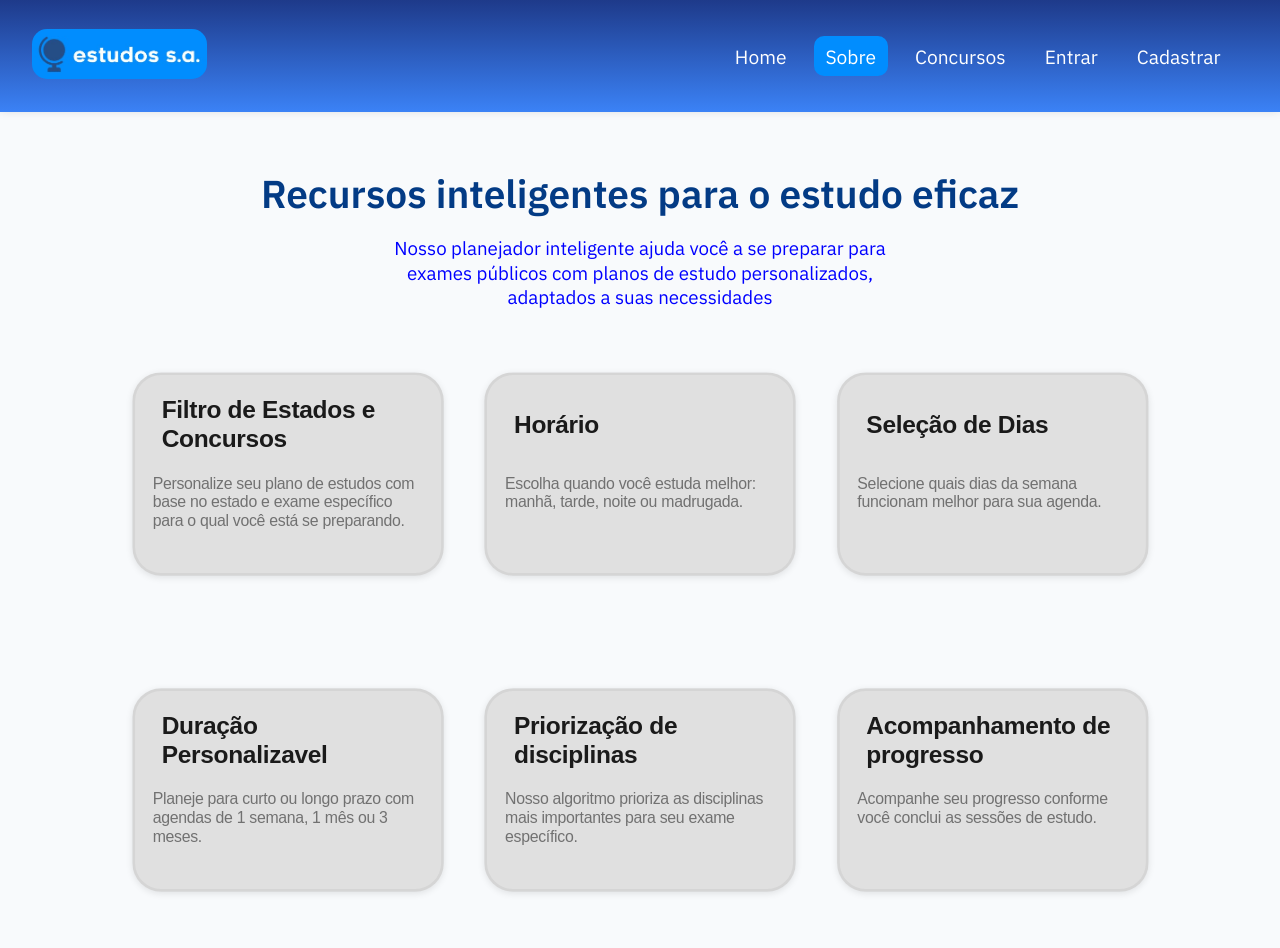
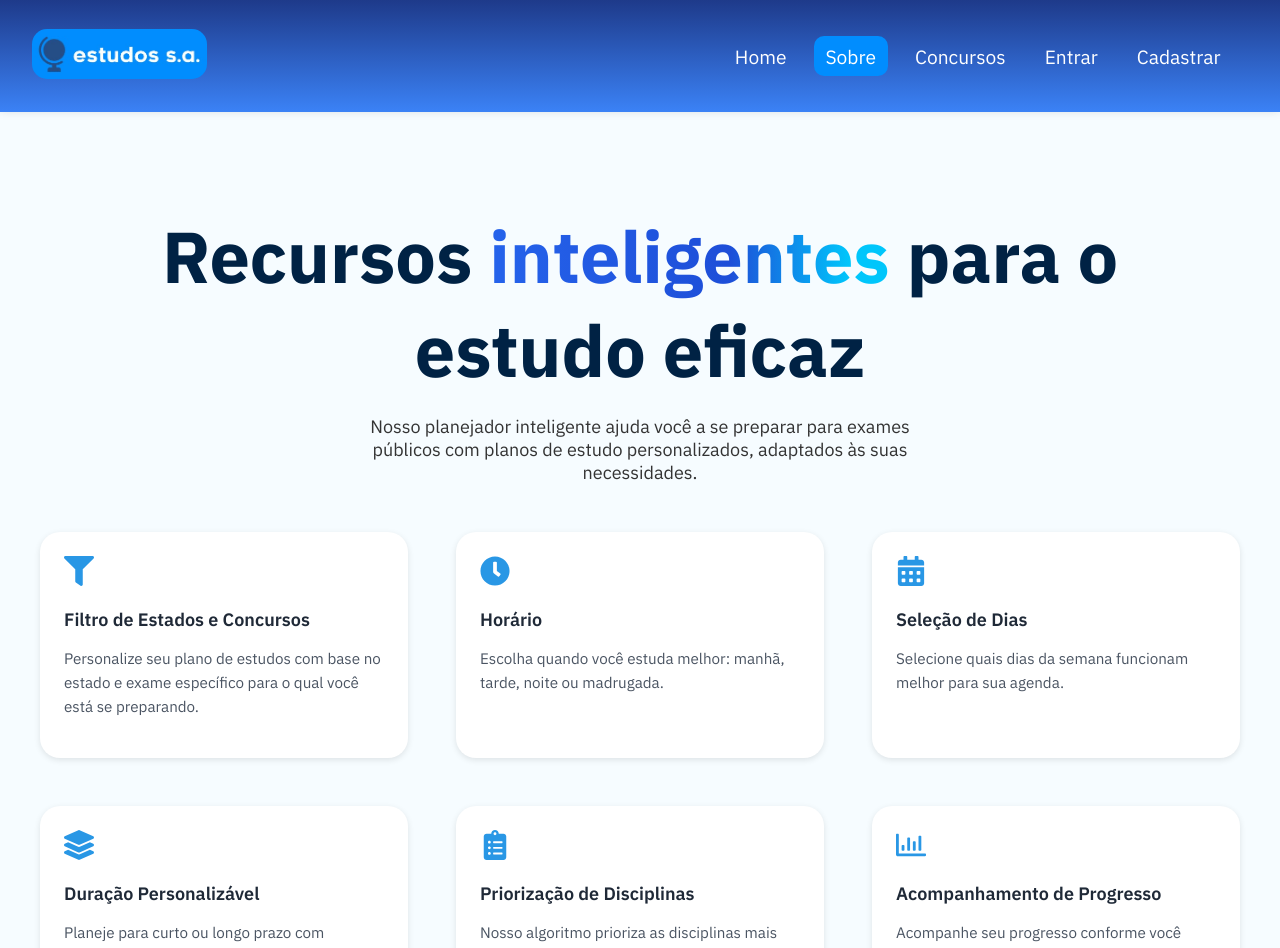
Before and after one commit to moreiraDavi/Estudos-SA---FrontEnd, a React (Vite) app: page /sobre in a window 1280 px wide. Shown: the top 948 px of the page. Built offline with nearby package versions, Linux system fonts and the light colour scheme.

Commit message:
feat: add react-icons dependency; update About page with resource cards and improved layout

```diff
--- a/package.json
+++ b/package.json
@@ -15,6 +15,7 @@
     "framer-motion": "^12.15.0",
     "react": "^19.1.0",
     "react-dom": "^19.1.0",
+    "react-icons": "^5.5.0",
     "react-router-dom": "^7.6.0",
     "tailwindcss": "^4.1.6"
   },
--- a/src/components/Footer.module.css
+++ b/src/components/Footer.module.css
@@ -1,5 +1,5 @@
 .footer {
-    height: 200px;
+    height: 150px;
     display: flex;
     flex-direction: column;
     align-items: center;
--- a/src/pages/home/Home.module.css
+++ b/src/pages/home/Home.module.css
@@ -1,7 +1,3 @@
-body {
-  background-color: #f8fafc;
-}
-
 .home {
   min-height: 100vh;
   width: 100vw;
--- a/src/pages/sobre/About.jsx
+++ b/src/pages/sobre/About.jsx
@@ -1,61 +1,97 @@
+import React, { useContext } from "react";
+import { useNavigate } from "react-router-dom";
+import { AuthContext } from "../../context/AuthContext";
 import styles from "./About.module.css";
+import {
+  FaFilter,
+  FaClock,
+  FaCalendarAlt,
+  FaRegChartBar,
+  FaLayerGroup,
+  FaClipboardList,
+} from "react-icons/fa";
 
-const About = () => {
+const recursos = [
+  {
+    icone: <FaFilter size={30} />,
+    titulo: "Filtro de Estados e Concursos",
+    descricao:
+      "Personalize seu plano de estudos com base no estado e exame específico para o qual você está se preparando.",
+  },
+  {
+    icone: <FaClock size={30} />,
+    titulo: "Horário",
+    descricao:
+      "Escolha quando você estuda melhor: manhã, tarde, noite ou madrugada.",
+  },
+  {
+    icone: <FaCalendarAlt size={30} />,
+    titulo: "Seleção de Dias",
+    descricao:
+      "Selecione quais dias da semana funcionam melhor para sua agenda.",
+  },
+  {
+    icone: <FaLayerGroup size={30} />,
+    titulo: "Duração Personalizável",
+    descricao:
+      "Planeje para curto ou longo prazo com agendas de 1 semana, 1 mês ou 3 meses.",
+  },
+  {
+    icone: <FaClipboardList size={30} />,
+    titulo: "Priorização de Disciplinas",
+    descricao:
+      "Nosso algoritmo prioriza as disciplinas mais importantes para seu exame específico.",
+  },
+  {
+    icone: <FaRegChartBar size={30} />,
+    titulo: "Acompanhamento de Progresso",
+    descricao:
+      "Acompanhe seu progresso conforme você conclui as sessões de estudo.",
+  },
+];
+
+export default function Sobre() {
+
+  const navigate = useNavigate();
+  const { isLoggedIn } = useContext(AuthContext);
+
+  const handleClick = () => {
+    if (isLoggedIn) {
+      navigate("/rotinas/create");
+    } else {
+      navigate("/login");
+      alert("Por favor, faça login para criar sua rotina de estudos.");
+    }
+  }
+
   return (
-    <div className={styles.aboutPage}>
-      <div className={styles.aboutcontainer}>
-        <h1>Recursos inteligentes para o estudo eficaz</h1>
-        <p>
+    <div className={styles.sobreWrapper}>
+      <div className={styles.container}>
+        <h1 className={styles.titulo}>
+          Recursos <span>inteligentes</span> para o estudo eficaz
+        </h1>
+        <p className={styles.subtitulo}>
           Nosso planejador inteligente ajuda você a se preparar para exames
-          públicos com planos de estudo personalizados, adaptados a suas
-          necessidades
+          públicos com planos de estudo personalizados, adaptados às suas
+          necessidades.
         </p>
-      </div>
-      <div className={styles.listarecursos}>
-        <div className={styles.recurso}>
-          <h2>Filtro de Estados e Concursos</h2>
-          <p>
-            Personalize seu plano de estudos com base no estado e exame
-            específico para o qual você está se preparando.
-          </p>
+
+        <div className={styles.grid}>
+          {recursos.map((item, idx) => (
+            <div key={idx} className={styles.card}>
+              <div className={styles.icone}>{item.icone}</div>
+              <h3 className={styles.cardTitulo}>{item.titulo}</h3>
+              <p className={styles.cardDescricao}>{item.descricao}</p>
+            </div>
+          ))}
         </div>
-        <div className={styles.recurso}>
-          <h2>Horário</h2>
-          <p>
-            Escolha quando você estuda melhor: manhã, tarde, noite ou madrugada.
-          </p>
-        </div>
-        <div className={styles.recurso}>
-          <h2>Seleção de Dias</h2>
-          <p>
-            Selecione quais dias da semana funcionam melhor para sua agenda.
-          </p>
-        </div>
-      </div>
-      <div className={styles.listarecursos}>
-        <div className={styles.recurso}>
-          <h2>Duração Personalizavel</h2>
-          <p>
-            Planeje para curto ou longo prazo com agendas de 1 semana, 1 mês ou
-            3 meses.
-          </p>
-        </div>
-        <div className={styles.recurso}>
-          <h2>Priorização de disciplinas</h2>
-          <p>
-            Nosso algoritmo prioriza as disciplinas mais importantes para seu
-            exame específico.
-          </p>
-        </div>
-        <div className={styles.recurso}>
-          <h2>Acompanhamento de progresso</h2>
-          <p>
-            Acompanhe seu progresso conforme você conclui as sessões de estudo.
-          </p>
+
+        <div className={styles.botaoWrapper}>
+          <button onClick={handleClick} className={styles.botao}>
+            Crie sua Rotina
+          </button>
         </div>
       </div>
     </div>
   );
-};
-
-export default About;
+}
--- a/src/pages/sobre/About.module.css
+++ b/src/pages/sobre/About.module.css
@@ -1,88 +1,103 @@
-.aboutPage {
-  transform: scale(0.90);
-  transform-origin: top center;
+.sobreWrapper {
+  padding: 3rem 0;
+  height: 120vh;
 }
 
-.aboutcontainer {
-  display: flex;
-  flex-direction: column;
+.container {
+  max-width: 1200px;
+  margin: 0 auto;
   text-align: center;
-  justify-content: center;
-  margin: 0 auto;
-  margin-top: 30px;
-  width: 900px;
-  background-image: url();
+  padding: 0 1rem;
 }
 
-.aboutcontainer h1 {
-  font-size: 2.7rem;
-  margin-bottom: 0;
-  font-weight: 600;
-  color: #033b85;
+.titulo {
+  font-size: 4.5rem;
+  font-weight: bold;
+  color: #002244;
+  margin-bottom: 1rem;
 }
 
-.aboutcontainer p {
-  color: rgb(0, 0, 255);
-  width: 550px;
-  margin: 0 auto;
-  margin-top: 20px;
-  font-size: 1.3rem;
-  font-weight: 400;
+.titulo span {
+  background: linear-gradient(
+    90deg,
+    #2563eb 0%,
+    #1d4ed8 60%,
+    #00c6fb 90%,
+    #00c6fb 100%
+  );
+  -webkit-background-clip: text;
+  -webkit-text-fill-color: transparent;
+  background-clip: text;
+  color: transparent;
 }
 
-.listarecursos {
-  display: flex;
-  justify-content: space-evenly;
-  margin-right: 30px;
-  margin-left: 30px;
-  margin-top: 70px;
-  margin-bottom: 125px;
+.subtitulo {
+  color: #333;
+  font-size: 1.125rem;
+  margin-bottom: 3rem;
+  max-width: 600px;
+  margin-left: auto;
+  margin-right: auto;
 }
 
-.recurso {
-  background-color: #e0e0e0;
-  width: 300px;
-  height: 180px;
-  display: flex;
-  flex-direction: column;
-  justify-content: flex-start;
-  align-items: flex-start;
-  padding: 20px;
-  border-radius: 32px; /* Bordas arredondadas */
-  box-shadow: 0 2px 8px rgba(0, 0, 0, 0.1); /* Sombra leve */
-  gap: 20px;
-  font-family: sans-serif;
-  transition: transform 0.25s cubic-bezier(0.4, 2, 0.6, 1), box-shadow 0.25s;
-  line-height: 1, 7;
-  letter-spacing: -0.02em;
-  border: 3px solid rgba(0, 0, 0, 0.05);
+.grid {
+  display: grid;
+  grid-template-columns: repeat(auto-fit, minmax(300px, 1fr));
+  gap: 3rem;
 }
 
-.recurso h2 {
-  font-size: 1.7rem;
-  font-weight: 600;
-  margin: 0;
-  display: flex;
-  align-items: center;
-  gap: 8px;
-  color: #1a1a1a;
-  height: 50px;
-  padding: 10px;
+.card {
+  background: white;
+  padding: 1.5rem;
+  border-radius: 20px;
+  text-align: left;
+  box-shadow: 0 2px 6px rgba(0, 0, 0, 0.1);
+  transition: transform 0.2s ease, box-shadow 0.2s ease;
+  min-height: 175px;
 }
 
-.recurso p {
-  font-size: 1.1rem;
-  color: #717171;
-  margin: 0;
+.card:hover {
+  transform: scale(1.02);
+  box-shadow: 0 4px 12px rgba(0, 0, 0, 0.15);
 }
 
-.recurso:hover {
-  transform: scale(1.05);
-  box-shadow: 0 8px 24px rgba(69, 142, 238, 0.18);
-  background-color: #458eee;
+.icone {
+  color: #2997e5;
+  margin-bottom: 1rem;
 }
 
-.recurso:hover p,
-.recurso:hover h2 {
-  color: white !important;
+.cardTitulo {
+  font-size: 1.125rem;
+  font-weight: 600;
+  color: #1f2937;
+  margin-bottom: 0.5rem;
 }
+
+.cardDescricao {
+  color: #4b5563;
+  font-size: 0.95rem;
+  line-height: 1.6;
+}
+
+.botaoWrapper {
+  margin-top: 6rem;
+}
+
+.botao {
+  background-color: white;
+  color: #2997e5;
+  padding: 20px 20px;
+  border-radius: 9999px;
+  font-weight: bold;
+  box-shadow: 0 2px 6px rgba(0, 0, 0, 0.1);
+  transition: background-color 0.2s ease, box-shadow 0.2s ease, transform 0.2s ease;
+  border: none;
+  cursor: pointer;
+  font-size: 1.5rem;
+}
+
+.botao:hover {
+  transform: scale(1.02);
+  box-shadow: 0 4px 12px rgba(0, 0, 0, 0.15);
+  background-color: #f0f8ff; /* opcional: leve destaque no fundo */
+}
```
Also changed, not shown: 1 other file (tests, documents, lock files or other folders).
